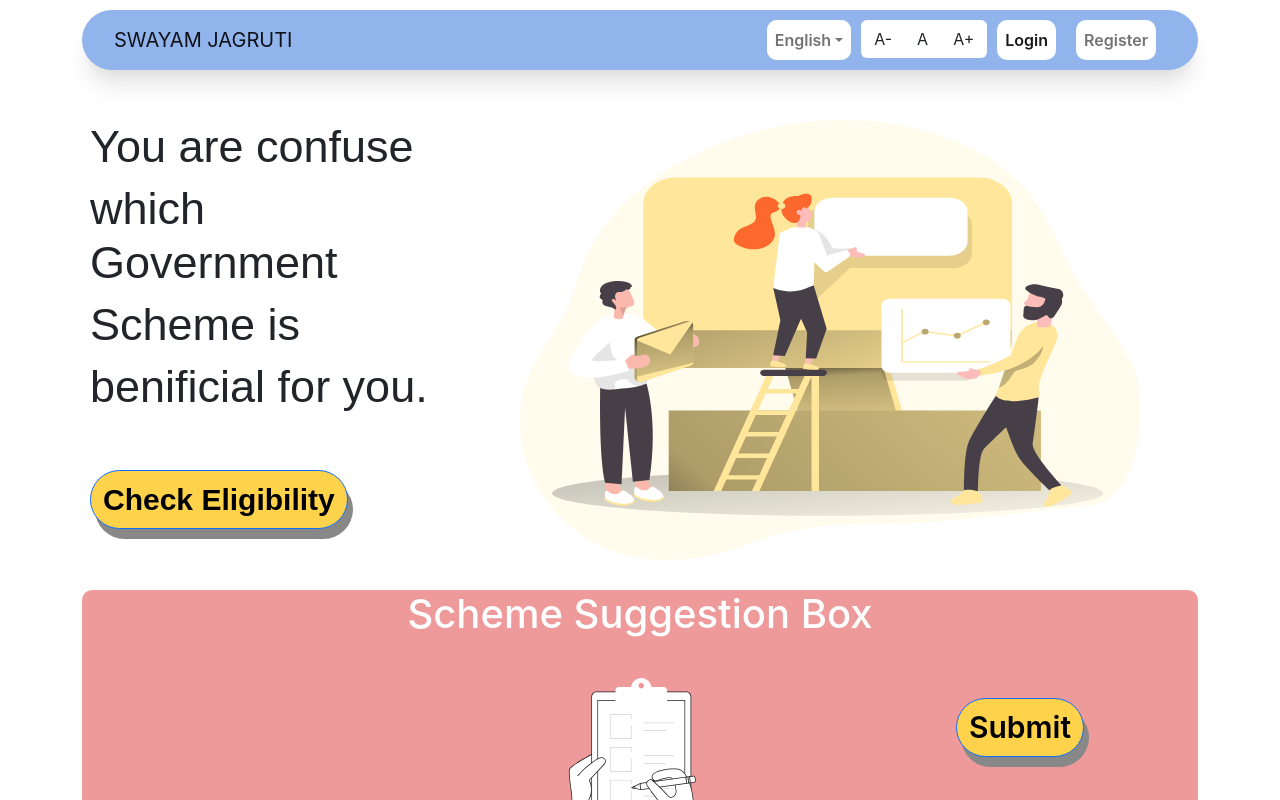
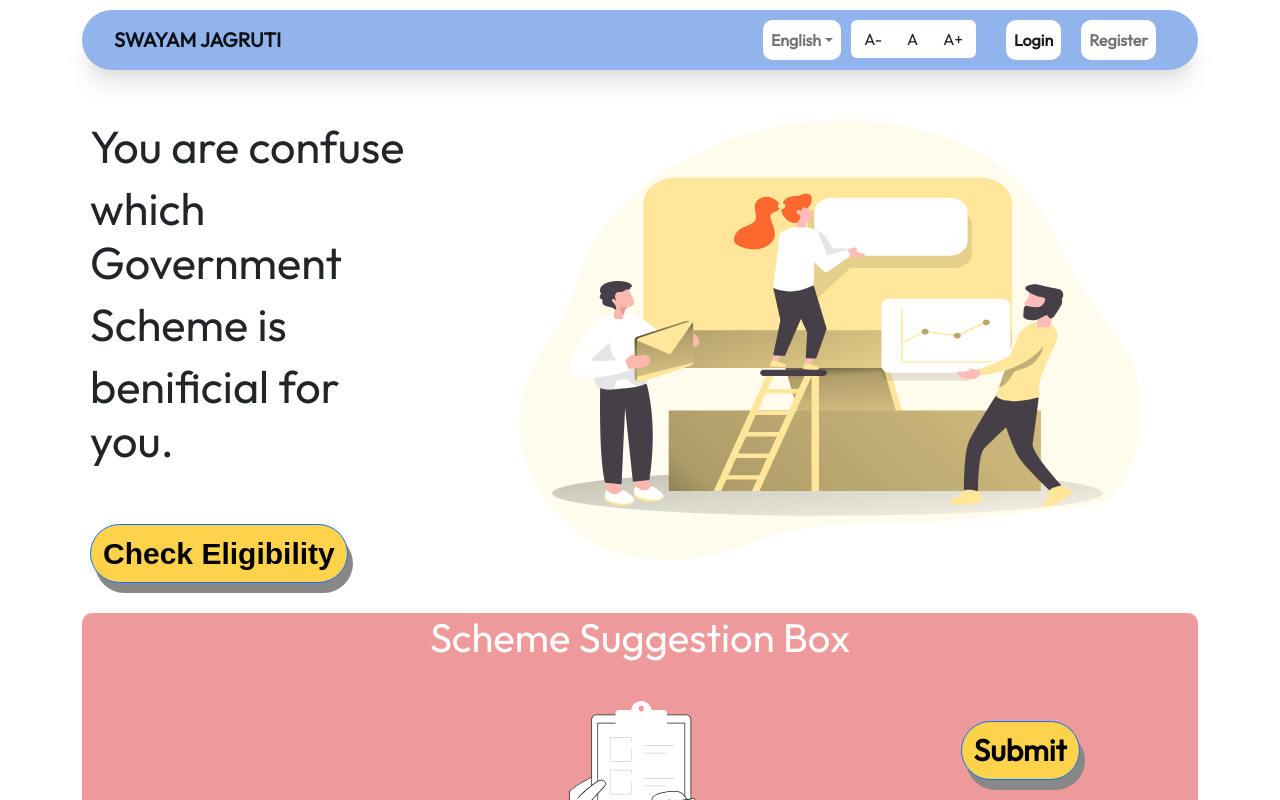
Before and after one commit to Abhishek8056/Team-Visionn-SIH, a React (Create React App) app in the folder shwayam-jagruti/: page / in a window 1280 px wide. Shown: the top 800 px of the page. Built offline with nearby package versions, Linux system fonts and the light colour scheme.

Commit message:
navbar edit

```diff
--- a/shwayam-jagruti/public/index.html
+++ b/shwayam-jagruti/public/index.html
@@ -13,9 +13,14 @@
   integrity="sha384-gH2yIJqKdNHPEq0n4Mqa/HGKIhSkIHeL5AyhkYV8i59U5AR6csBvApHHNl/vI1Bx" crossorigin="anonymous">
 <script src="https://cdn.jsdelivr.net/npm/bootstrap@5.2.0/dist/js/bootstrap.bundle.min.js"
   integrity="sha384-A3rJD856KowSb7dwlZdYEkO39Gagi7vIsF0jrRAoQmDKKtQBHUuLZ9AsSv4jD4Xa" crossorigin="anonymous"></script>
+<!-- Font aswesome CDN Link -->
+<script defer src="https://use.fontawesome.com/releases/v5.15.4/js/all.js" integrity="sha384-rOA1PnstxnOBLzCLMcre8ybwbTmemjzdNlILg8O7z1lUkLXozs4DHonlDtnE7fpc" crossorigin="anonymous"></script>
+<link rel="manifest" href="%PUBLIC_URL%/manifest.json" />
 
-
-<link rel="manifest" href="%PUBLIC_URL%/manifest.json" />
+<!-- font family outfit  -->
+<link rel="preconnect" href="https://fonts.googleapis.com">
+<link rel="preconnect" href="https://fonts.gstatic.com" crossorigin>
+<link href="https://fonts.googleapis.com/css2?family=Outfit&display=swap" rel="stylesheet">
 
 <title>SHWAYAM JAGRUTI</title>
 </head>
--- a/shwayam-jagruti/src/App.css
+++ b/shwayam-jagruti/src/App.css
@@ -12,6 +12,8 @@
     animation: App-logo-spin infinite 20s linear;
   }
 }
+
+
 
 .App-header {
   background-color: #282c34;
@@ -36,3 +38,7 @@
     transform: rotate(360deg);
   }
 }
+
+*{
+  font-family:'outfit',sans-serif;
+}
--- a/shwayam-jagruti/src/components/Navbar/Navbar.css
+++ b/shwayam-jagruti/src/components/Navbar/Navbar.css
@@ -14,6 +14,7 @@
 }
 .navbar-brand{
     padding-left: 20px;
+    font-weight: 900;
 }
 .dropdown-men{
     border-radius: 10px;
--- a/shwayam-jagruti/src/components/Navbar/Navbar.js
+++ b/shwayam-jagruti/src/components/Navbar/Navbar.js
@@ -35,6 +35,9 @@ const Navbar = () => {
                 </div>
               </li>
               <li className="nav-item">
+              <i class="fa-solid fa-moon-over-sun"></i>
+              </li>
+              <li className="nav-item">
                 <a className="nav-link active" aria-current="page" href="#">Login</a>
               </li>
               <li className="nav-item">
```
